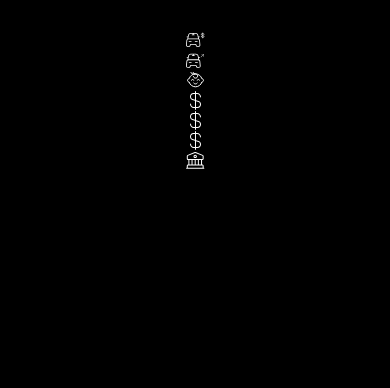
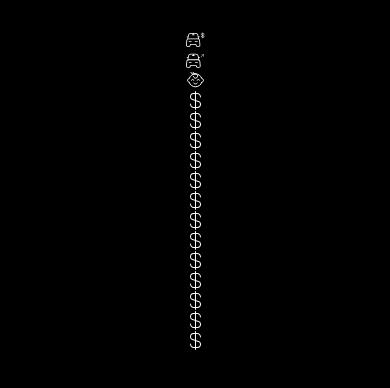
Before and after one commit to Vladzlaf/icons-component, a React Native app: screen / in a window 390 px wide. Shown: the top 388 px of the page. Built offline with nearby package versions, Linux system fonts and the light colour scheme.

Commit message:
ended all components

```diff
--- a/src/app/icon-component/get-icon-component.ts
+++ b/src/app/icon-component/get-icon-component.ts
@@ -1,8 +1,8 @@
 import ChildcareIcon from '../assets/icons/child-care';
+import DollarIcon from '../assets/icons/dollar-icon';
 import GovernmentIcon from '../assets/icons/government-icon';
 import AutoLeasePaymentIcon from '../assets/icons/lease';
 import AutoLoanRepayment from '../assets/icons/loan';
-import SelfCare from '../assets/icons/self-care';
 import {Icons} from '../enums/icons';
 
 const getIconComponent = (icon: Icons) => {
@@ -16,7 +16,17 @@ const getIconComponent = (icon: Icons) => {
     case Icons.SelfCare:
     case Icons.SaasTools:
     case Icons.RentToOwn:
-      return SelfCare;
+    case Icons.BuyNowPayLater:
+    case Icons.DepartmentAndDiscountStores:
+    case Icons.Investment:
+    case Icons.OtherConsumerServices:
+    case Icons.OtherNonEssential:
+    case Icons.RecreationalGoods:
+    case Icons.GrantsAndStipends:
+    case Icons.Loans:
+    case Icons.Other:
+    case Icons.Prenote:
+      return DollarIcon;
     case Icons.Government:
       return GovernmentIcon;
 
--- a/src/app/icon-component/icon-component.tsx
+++ b/src/app/icon-component/icon-component.tsx
@@ -12,7 +12,16 @@ const IconsComponent: React.FC = () => {
       <CategoryConponent icon={Icons.SelfCare} />
       <CategoryConponent icon={Icons.RentToOwn} />
       <CategoryConponent icon={Icons.SaasTools} />
-      <CategoryConponent icon={Icons.Government} />
+      <CategoryConponent icon={Icons.BuyNowPayLater} />
+      <CategoryConponent icon={Icons.DepartmentAndDiscountStores} />
+      <CategoryConponent icon={Icons.Investment} />
+      <CategoryConponent icon={Icons.OtherConsumerServices} />
+      <CategoryConponent icon={Icons.OtherNonEssential} />
+      <CategoryConponent icon={Icons.RecreationalGoods} />
+      <CategoryConponent icon={Icons.GrantsAndStipends} />
+      <CategoryConponent icon={Icons.Loans} />
+      <CategoryConponent icon={Icons.Other} />
+      <CategoryConponent icon={Icons.Prenote} />
     </View>
   );
 };
```
Also changed, not shown: src/app/assets/icons/dollar-icon.tsx (renamed from src/app/assets/icons/self-care.tsx).
